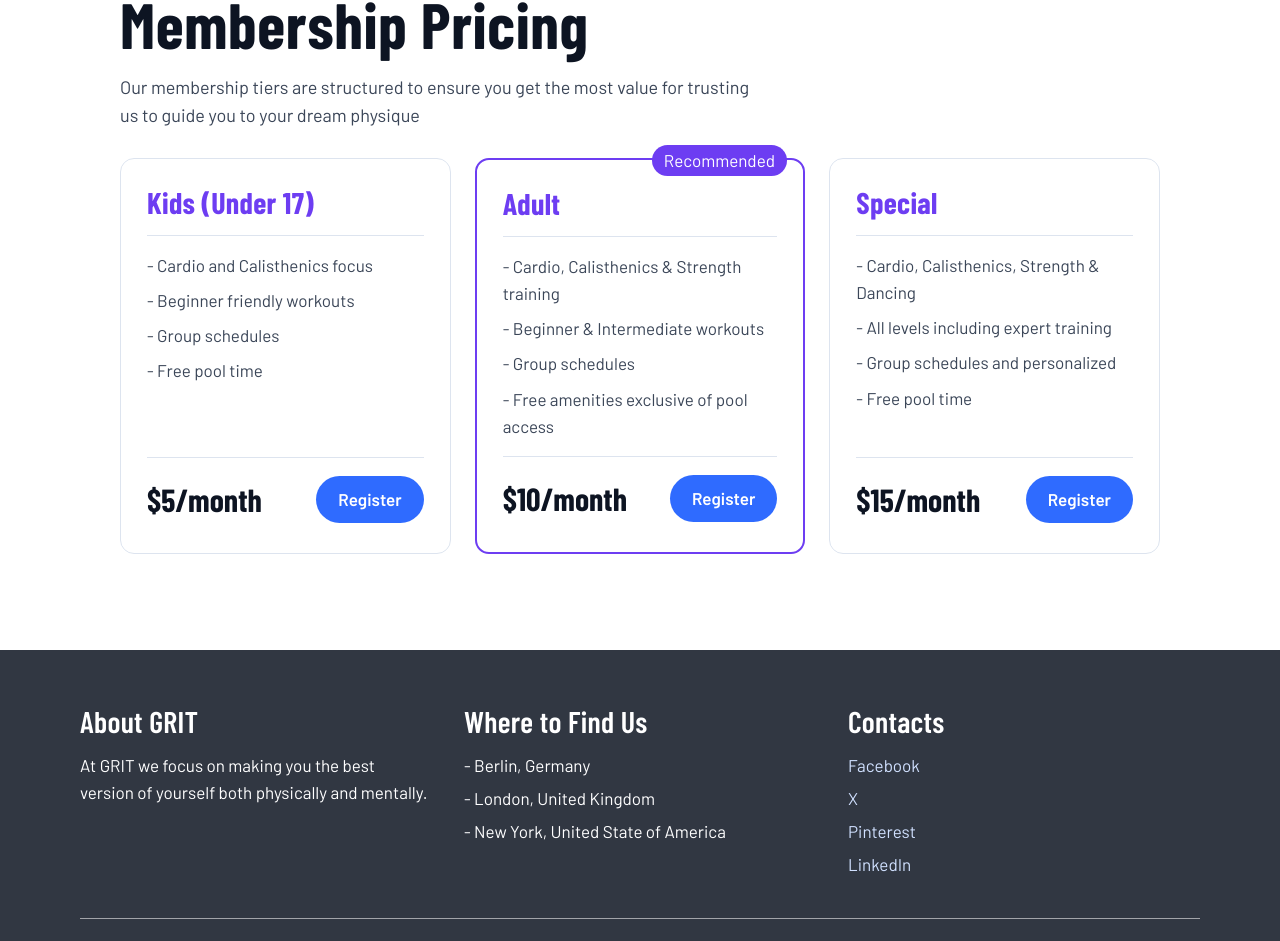
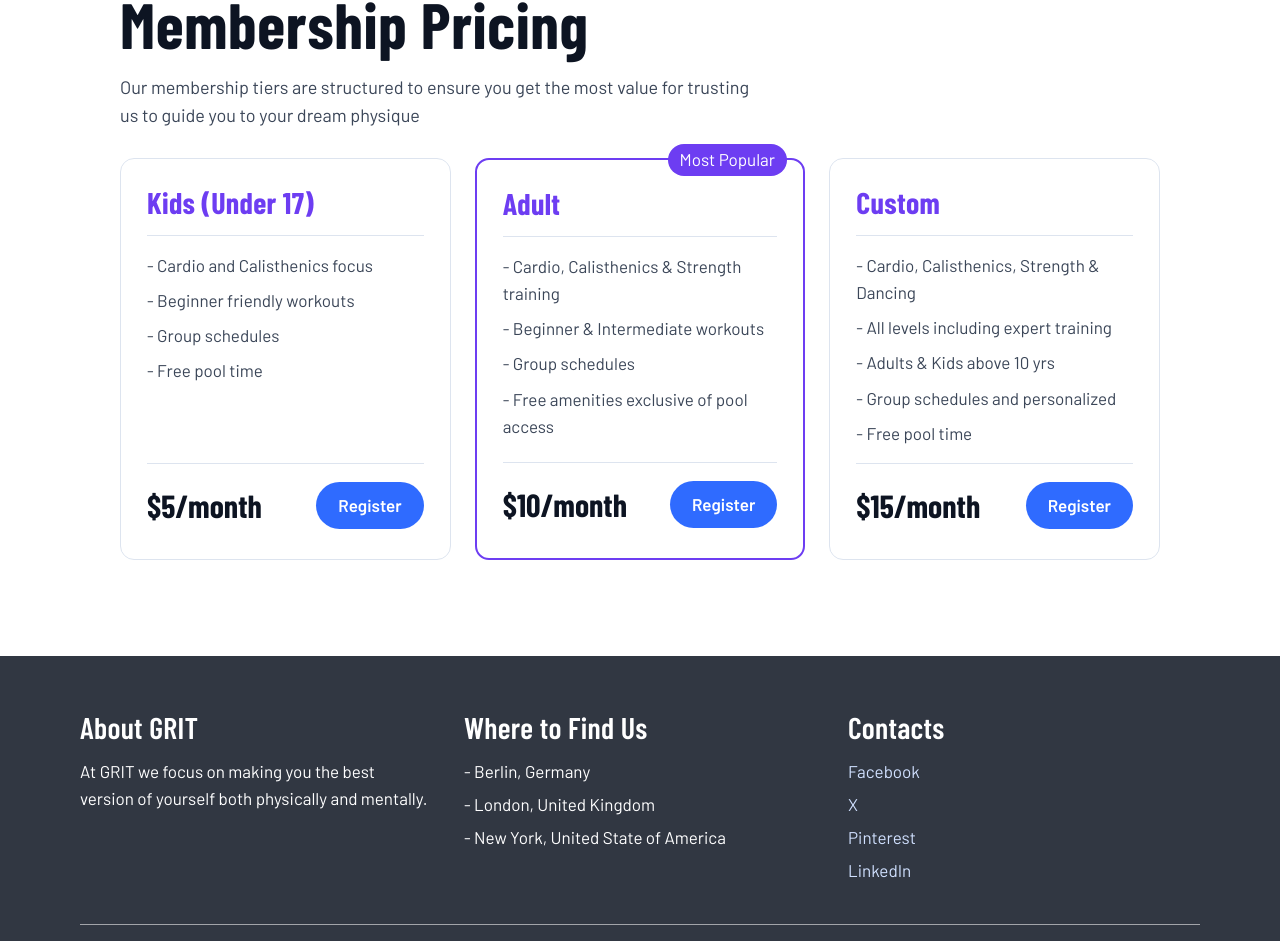
Before and after one commit to barcs-manani/grit-nexted-fitness-studio, a React (Vite) app: page / in a window 1280 px wide. Shown: the part 3385-4326 px from the top of the page. Built offline with nearby package versions, Linux system fonts and the light colour scheme; a web font is replaced by a local one.

Commit message:
form: age groups made dynamic based on tiers

```diff
--- a/src/components/home/sections/Pricing.jsx
+++ b/src/components/home/sections/Pricing.jsx
@@ -23,15 +23,15 @@
                         dream physique</p>
                     <div className="w-full grid grid-cols-1 md:grid-cols-3 gap-6 mt-3 items-stretch">
                         {MembershipPlans.map((m, m_idx) => (
-                            <div key={m_idx} className={`relative rounded-(--card-radius) flex flex-col gap-4 py-7 px-6.5 bg-white transition-all duration-150 ease-in-out hover:border-(--blue) hover:shadow-[0_0_0_1px_var(--blue)] ${m.recommended ? 'border-2 border-(--violet)' : 'border border-(--line)'}`}>
+                            <div key={m_idx} className={`relative rounded-(--card-radius) flex flex-col gap-4 py-7 px-6.5 bg-white transition-all duration-150 ease-in-out hover:border-(--blue) hover:shadow-[0_0_0_1px_var(--blue)] ${m.popular ? 'border-2 border-(--violet)' : 'border border-(--line)'}`}>
                                 <PromoBadge01
-                                    text="Recommended"
+                                    text="Most Popular"
                                     design="pill"
                                     xPosition="right"
                                     yPosition="border-float"
                                     txtSize="medium"
                                     theme="secondary"
-                                    display={m.recommended}
+                                    display={m.popular}
                                 />
                                 <h3 className="text-[30px] font-bold text-(--violet)">{m.name}</h3>
                                 <div className="h-px w-full bg-(--line)"></div>
--- a/src/components/shared/modals/Registration.jsx
+++ b/src/components/shared/modals/Registration.jsx
@@ -26,11 +26,15 @@
     const [formData, setFormData] = useState(defaultFormData);
     const [errors, setErrors] = useState([]);
     const ageOptions = useMemo(() => {
-        return Age.map((a) => ({
+        return Age.filter((af) => (
+            !regData?.type || regData.type === "custom"
+                ? af
+                : af.type === regData.type
+        )).map((a) => ({
             value: `${a.id}`,
             display: a.group
         }))
-    }, []);
+    }, [regData]);
     const branchOptions = useMemo(() => {
         return BranchLocations.map((b) => ({
             value: `${b.id}`,
--- a/src/data/FormFields.js
+++ b/src/data/FormFields.js
@@ -11,22 +11,22 @@
     },
     {
         id: 3,
-        type: "Adult",
+        type: "adult",
         group: "17 to 25"
     },
     {
         id: 4,
-        type: "Adult",
+        type: "adult",
         group: "26 to 35"
     },
     {
         id: 5,
-        type: "Adult",
+        type: "adult",
         group: "36 to 50"
     },
     {
         id: 6,
-        type: "Adult",
+        type: "adult",
         group: "Over 51"
     }
 ];
--- a/src/data/Memberships.js
+++ b/src/data/Memberships.js
@@ -20,14 +20,15 @@
             "Free amenities exclusive of pool access"
         ],
         price: 10,
-        recommended: true
+        popular: true
     },
     {
         type: "custom",
-        name: "Special",
+        name: "Custom",
         perks: [
             "Cardio, Calisthenics, Strength & Dancing",
             "All levels including expert training",
+            "Adults & Kids above 10 yrs",
             "Group schedules and personalized",
             "Free pool time"
         ],
```
